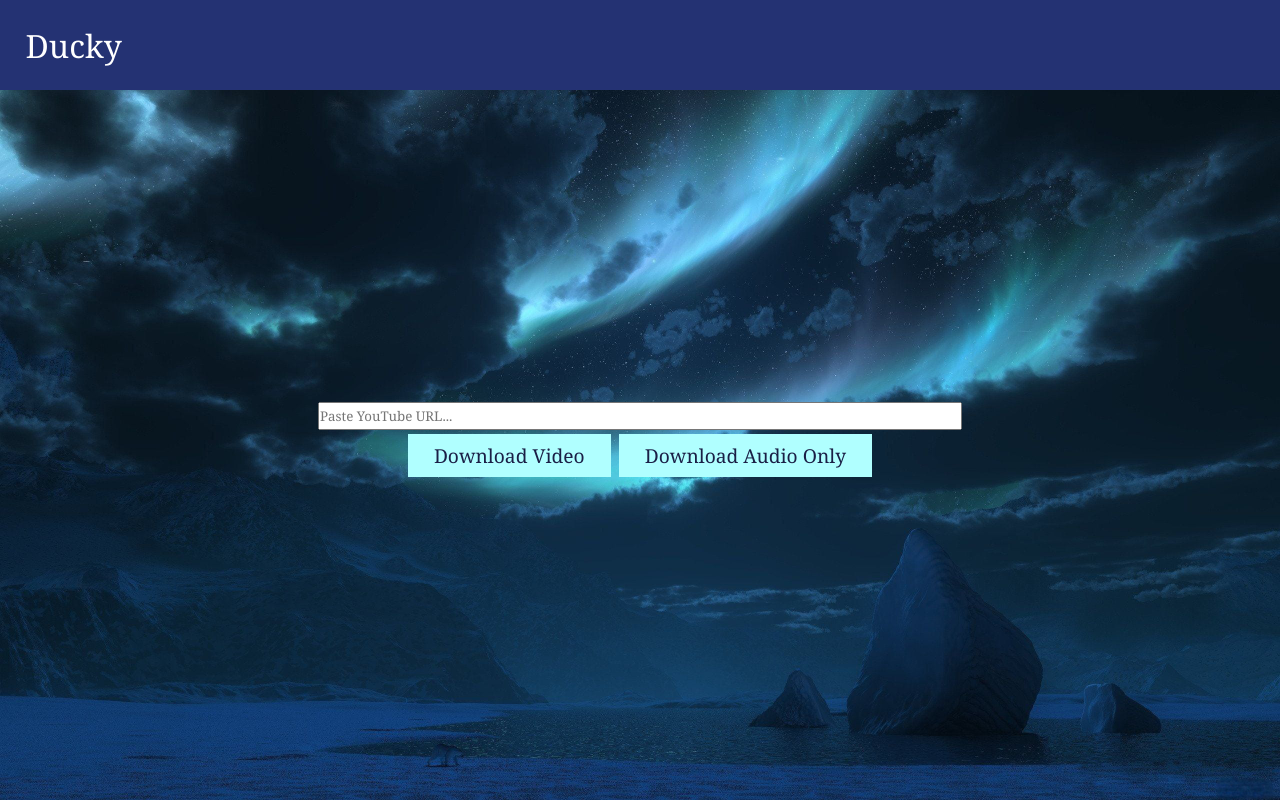
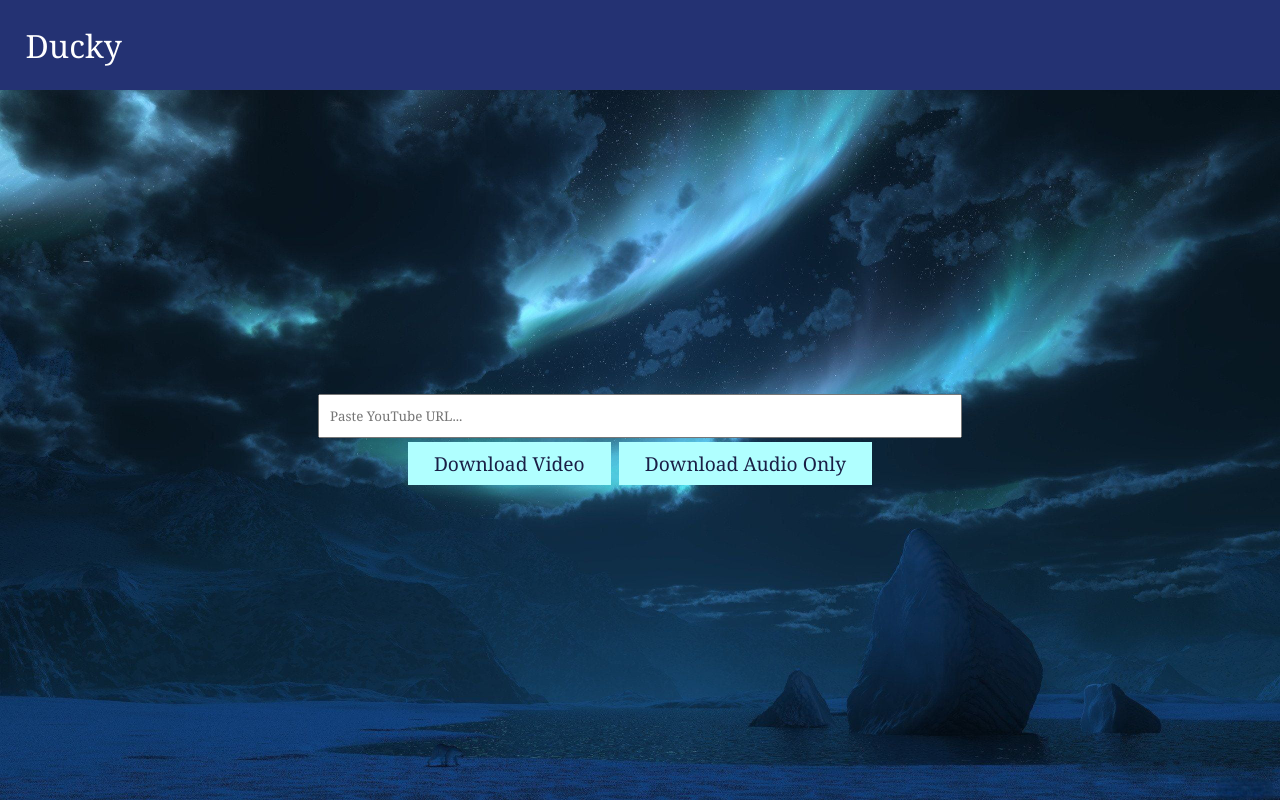
Before and after one commit to ducky4life/Ducktube, a Flask app: page / in a window 1280 px wide. Run offline with Flask 3, Linux system fonts and the light colour scheme.

Commit message:
better site look

```diff
--- a/static/style.css
+++ b/static/style.css
@@ -24,23 +24,6 @@
 *::selection {
   background-color: var(--secondary-color);
   color: var(--main-color);
-}
-
-::-webkit-scrollbar {
-  width: 10px;
-}
-
-::-webkit-scrollbar-track {
-  background: var(--main-color);
-}
-
-::-webkit-scrollbar-thumb {
-  background: var(--secondary-color);
-}
-
-html,
-body a {
-  cursor: url("./images/favicon.ico"), auto;
 }
 
 a:link {
@@ -70,11 +53,37 @@ body {
   color: white;
 }
 
-p {
-  font-size: minmax(20px, 1fr);
-  padding: 10px;
-  font-weight: 300;
-  line-height: 150%;
+p{
+  font-size: min(1.5vw, 20px);
+  padding-top: 20px;
+}
+
+@media all and (orientation: portrait) {
+  p {
+    font-size: 3vw;
+  }
+}
+
+::placeholder {
+  padding-left: 10px;
+}
+
+@media all and (orientation: portrait) {
+  ::placeholder {
+    font-size: 3vw;
+  }
+}
+
+.textbox {
+  width: 50vw;
+  height: 5vh;
+}
+
+@media all and (orientation: portrait) {
+  .textbox {
+    width: 90vw;
+    height: 3vh;
+  }
 }
 
 nav {
@@ -153,6 +162,7 @@ nav {
   margin: 4px 2px;
   cursor: pointer;
   width: fit-content;
+  font-size: min(1.5vw, 20px);
 }
 
 .button:hover {
@@ -161,12 +171,8 @@ nav {
   transition: 0.2s;
 }
 
-.button3 {
-  font-size: min(1.5vw, 20px);
-}
-
 @media all and (orientation: portrait) {
-  .button3 {
+  .button {
     font-size: 3vw;
   }
 }
--- a/templates/index.html
+++ b/templates/index.html
@@ -18,14 +18,14 @@
     <br />
 
       <form method="post">
-          <input style="height: 3vh; width: 50vw;" type="text" name="textbox" placeholder="Paste YouTube URL..." />
+          <input class="textbox" type="text" name="textbox" placeholder="Paste YouTube URL..." />
           <br>
           <input class="button button3" type="submit" name="action" value="Download Video" />
           <input class="button button3" type="submit" name="action" value="Download Audio Only" />
       </form>
       <p>{{ message }}</p>
       {% if filepath %}
-          <a href="/downloads/{{ filepath }}" download>Download</a>
+          <a href="/downloads/{{ filepath }}" download><p>Download</p></a>
       {% endif %}
 
     </body>
```
Also changed, not shown: static/images/favicon.ico (deleted).
